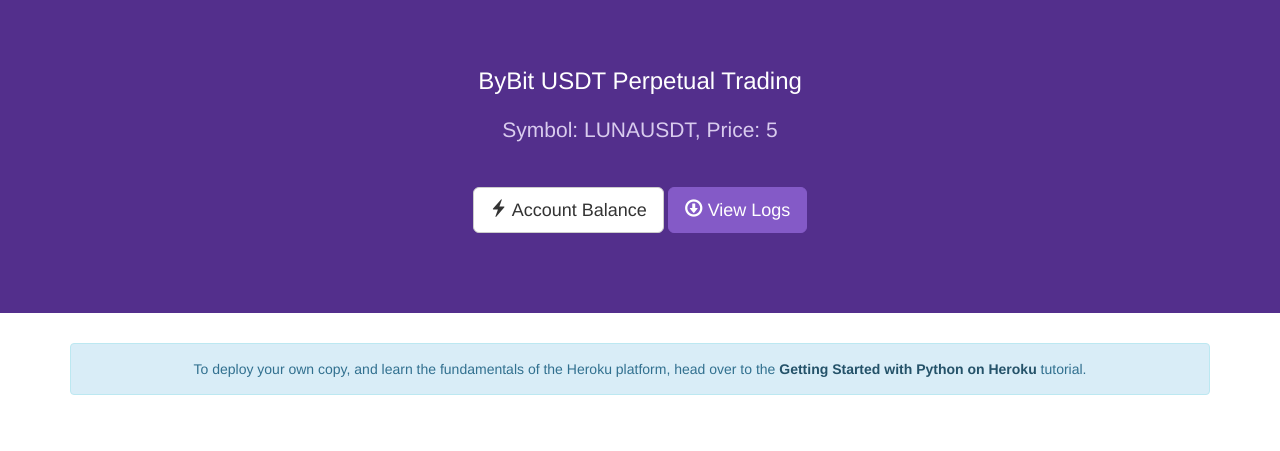
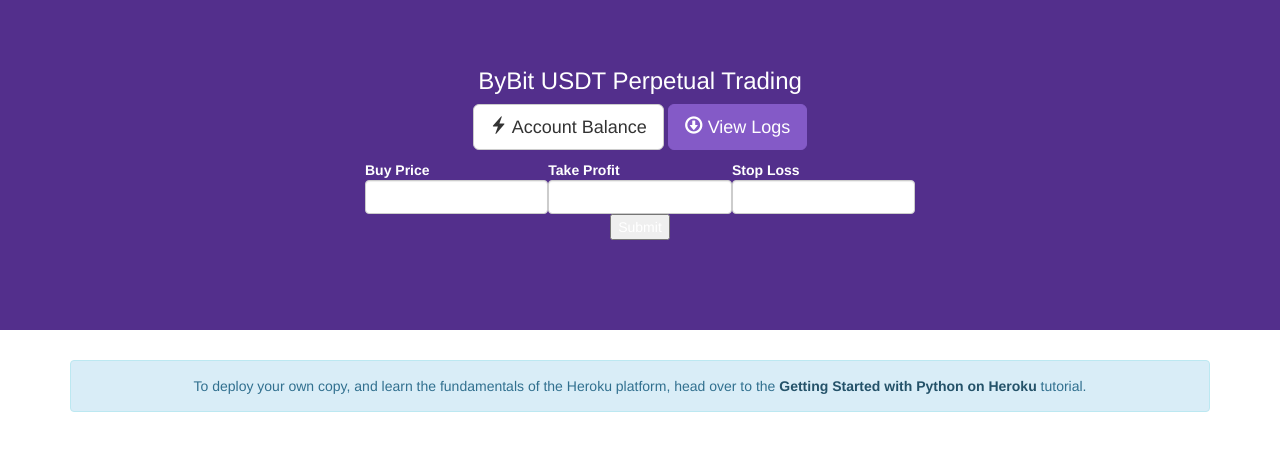
Before and after one commit to AliToori/ByBitTradingBot, a Django app: page /trades/ in a window 1280 px wide. Shown: the part 51-502 px from the top of the page. Run offline with Django 3.2, Linux system fonts and the light colour scheme; some libraries are stand-ins or nearby versions.

Commit message:
Updated Trading Method

```diff
--- a/hello/templates/trades.html
+++ b/hello/templates/trades.html
@@ -6,14 +6,68 @@
     <div class="jumbotron text-center">
         <div class="container">
             <h3>ByBit USDT Perpetual Trading</h3>
-    <p>Symbol: {{ order_data.symbol }}, Price: {{ order_data.price }}</p>
-    <a type="button" class="btn btn-lg btn-default" href="https://devcenter.heroku.com/articles/getting-started-with-python"><span class="glyphicon glyphicon-flash"></span> Account Balance</a>
-    <a type="button" class="btn btn-lg btn-primary" href="https://github.com/heroku/python-getting-started"><span class="glyphicon glyphicon-download"></span> View Logs</a>
+            <a type="button" class="btn btn-lg btn-default"
+               href="https://devcenter.heroku.com/articles/getting-started-with-python"><span
+                    class="glyphicon glyphicon-flash"></span> Account Balance</a>
+            <a type="button" class="btn btn-lg btn-primary"
+               href="https://github.com/heroku/python-getting-started"><span
+                    class="glyphicon glyphicon-download"></span> View Logs</a>
+        </div>
+        <div class="container">
+            <form action="" method="POST" role="form" style="margin: auto; width: 50%; padding: 10px;">
+                {% csrf_token %}
+                <table class="aui aui-table-list bg-white" id="table">
+                    <thead>
+                    <tr>
+                        <th class="text-dark"> Buy Price</th>
+                        <th class="text-dark"> Take Profit</th>
+                        <th class="text-dark"> Stop Loss</th>
+                    </tr>
+                    </thead>
+                    <tbody>
+                    <tr>
+                        <td>
+                            <input type="text" class="form-control" name="buyprice" id="buyprice" value=""
+                                   required>
+                        </td>
+                        <td>
+                            <input type="text" class="form-control" name="takeprofit" id="takeprofit"
+                                   value="" required>
+                        </td>
+                        <td>
+                            <input type="text" class="form-control" name="stoploss" id="stoploss" value=""
+                                   required>
+                        </td>
+                    </tr>
+                </table>
+                <input type="submit" name="btn" value="Submit" id="btn" class="ui-button">
+            </form>
+        </div>
+        <div class="container">
+            {% if order %}
+                <table class="aui aui-table-list bg-white" id="table" style="margin: auto; width: 50%; padding: 10px;">
+                    <thead>
+                    <tr>
+                        {% for key, value in order.items %}
+                            <th class="text-dark"> {{ key }}</th>
+                        {% endfor %}
+                    </tr>
+                    </thead>
+                    <tbody>
+                    <tr>
+                        {% for key, value in order.items %}
+                            <td>{{ value }}</td>
+                        {% endfor %}
+                    </tr>
+                </table>
+            {% endif %}
         </div>
     </div>
     <div class="container">
         <div class="alert alert-info text-center" role="alert">
-    To deploy your own copy, and learn the fundamentals of the Heroku platform, head over to the <a href="https://devcenter.heroku.com/articles/getting-started-with-python" class="alert-link">Getting Started with Python on Heroku</a> tutorial.
+            To deploy your own copy, and learn the fundamentals of the Heroku platform, head over to the <a
+                href="https://devcenter.heroku.com/articles/getting-started-with-python" class="alert-link">Getting
+            Started with Python on Heroku</a> tutorial.
         </div>
     </div>
 {% endblock %}
--- a/hello/views.py
+++ b/hello/views.py
@@ -1,12 +1,16 @@
+import json
 import logging.config
 import os
+from time import sleep
 
 import pandas as pd
 from django.shortcuts import render
 from pybit import usdt_perpetual
+from dotenv import load_dotenv
+from .models import Greeting
+from threading import Thread
 
-from .models import Greeting
-
+load_dotenv()
 
 logging.config.dictConfig({
     "version": 1,
@@ -52,19 +56,83 @@ PROJECT_ROOT = os.path.abspath(os.path.dirname(__file__))
 api_key = os.getenv("BYBIT_API_KEY")
 api_secret = os.getenv("BYBIT_API_SECRET")
 symbol = os.getenv("SYMBOL")
-session = usdt_perpetual.HTTP(endpoint='https://api-testnet.bybit.com', api_key=api_key, api_secret=api_secret)
-ws = usdt_perpetual.WebSocket(test=False, api_key=api_key, api_secret=api_secret)
+client = usdt_perpetual.HTTP(endpoint='https://api-testnet.bybit.com', api_key=api_key, api_secret=api_secret)
+ws = usdt_perpetual.WebSocket(test=True, api_key=api_key, api_secret=api_secret)
+
+buy_price = 93.40
+take_profit = 95
+stop_loss = 90
+position = False
+tp_order = None
+
+
+def handle_execution(message):
+    order = json.loads(json.dumps(message, indent=4))
+    print(f'Execution Status: {order["data"][0]["order_status"]}')
+    if order["data"][0]["order_status"] == "Filled":
+        print(f'Placing buy limit TP/SL order')
+        # account_balance = client.get_wallet_balance(coin='USDT')["result"]["USDT"]["wallet_balance"]
+        # quantity = round(account_balance / buy_price)
+        tp_order = client.place_active_order(
+            symbol=symbol,
+            side="Buy",
+            order_type="Market",
+            qty=1,
+            # price=buy_price,
+            take_profit=take_profit,
+            stop_loss=stop_loss,
+            time_in_force="GoodTillCancel",
+            reduce_only=False,
+            close_on_trigger=False
+        )
+        tp_order = json.loads(json.dumps(tp_order, indent=4))['result']
+        print(f"TP/SL limit order: {tp_order}")
 
 
 # Check on your order and position through WebSocket.
-def handle_position(message):
-    df = pd.DataFrame([message])
-    df = df.loc[:, ['E', 's', 'c']]
-    df.columns = ['Time', 'Symbol', 'Price']
-    df["Price"] = df["Price"].astype(float)
-    df["Time"] = pd.to_datetime(df["Time"], unit='ms')
-    file_path = str(PROJECT_ROOT + f'/{symbol}.csv')
-    df.to_csv(file_path, index=False)
+def handle_order(message):
+    order = json.loads(json.dumps(message, indent=4))
+    print(f'Order Data: {order}')
+    print(f'Order Status: {order["data"][0]["order_status"]}')
+    if order["data"][0]["order_status"] == "Filled":
+        print(f'Placing buy limit TP/SL order')
+        # account_balance = client.get_wallet_balance(coin='USDT')["result"]["USDT"]["wallet_balance"]
+        # quantity = round(account_balance / buy_price)
+        tp_order = client.place_active_order(
+            symbol=symbol,
+            side="Buy",
+            order_type="Market",
+            qty=1,
+            price=buy_price,
+            take_profit=take_profit,
+            stop_loss=stop_loss,
+            time_in_force="GoodTillCancel",
+            reduce_only=False,
+            close_on_trigger=False
+        )
+        tp_order = json.loads(json.dumps(tp_order, indent=4))['result']
+        print(f"TP/SL limit order: {tp_order}")
+
+
+def handle_trade(message):
+    trade_data = json.loads(json.dumps(message, indent=4))
+    trade_data = trade_data["data"]
+    print(f'Trade Data: {trade_data}')
+
+
+# Subscribe to the execution topics
+def get_connected():
+    # Subscribe to the execution topics
+    ws.trade_stream(callback=handle_trade, symbol=symbol)
+    # ws.order_stream(handle_order)
+    ws.execution_stream(handle_execution)
+    # ws.position_stream(handle_position)
+    while True:
+        print(f'Websocket connection status: {ws.test}')
+        sleep(1)
+
+
+Thread(target=get_connected).start()
 
 
 # Create your views here.
@@ -73,41 +141,33 @@ def index(request):
 
 
 def trades(request):
-
-    # {{plot_7}} {{plot_8}} {{plot_4}}
-    # buyprice takeprofit stoploss
+    # It needs to be able to receive a webhook post from Trading View, then it would place a limit order on Bybit.
+    # After that it would subscribe to the executions topic, wait for the order to be filled, and when it's filled,
+    # it would place Take Profit Limit Orders.
     if request.method == 'POST':
-        account_balance = session.get_wallet_balance()
-        LOGGER.info(f"Account Balance: {account_balance}")
-        order_data = {
-            "Symbol": request.POST["symbol"],
-            "BuyPrice": request.POST["buyprice"],
-            "TakeProfit": request.POST["takeprofit"],
-            "StopLoss": request.POST["stoploss"]
-        }
-        quantity = round(account_balance / order_data["BuyPrice"])
-        buy_order = session.place_conditional_order(
+        account_balance = client.get_wallet_balance(coin='USDT')["result"]["USDT"]["wallet_balance"]
+        print(f"Account Balance: {account_balance}")
+        buy_price = request.POST["buyprice"]
+        take_profit = request.POST["takeprofit"]
+        stop_loss = request.POST["stoploss"]
+        print(f'Request Post Data: {buy_price}, {take_profit}, {stop_loss}')
+        # quantity = round(account_balance / buy_price)
+        quantity = 1
+        order = client.place_active_order(
             symbol=symbol,
+            side="Buy",
             order_type="Limit",
-            side="Buy",
             qty=quantity,
-            price=order_data["BuyPrice"],
-            base_price=order_data["BuyPrice"],
-            stop_px=order_data["BuyPrice"],
+            price=buy_price,
             time_in_force="GoodTillCancel",
-            order_link_id="cus_order_id_1",
             reduce_only=False,
-            close_on_trigger=False,
+            close_on_trigger=False
         )
-        LOGGER.info(f"Buy Order has been placed: {buy_order}")
-        # Subscribe to the execution topic
-        ws.position_stream(handle_position)
-        # return render(request, 'trades.html', {"order_data": order_data})
-    order_data = {
-        "symbol": "LUNAUSDT",
-        "price": 5
-    }
-    return render(request, 'trades.html', {"order_data": order_data})
+        print(f"Buy Market order has been placed: {order}")
+        order = json.loads(json.dumps(order, indent=4))["result"]
+        position = True
+        return render(request, 'trades.html', {"order": order})
+    return render(request, 'trades.html')
 
 
 def db(request):
```
Lines whose indentation alone changed are shown as unchanged.
